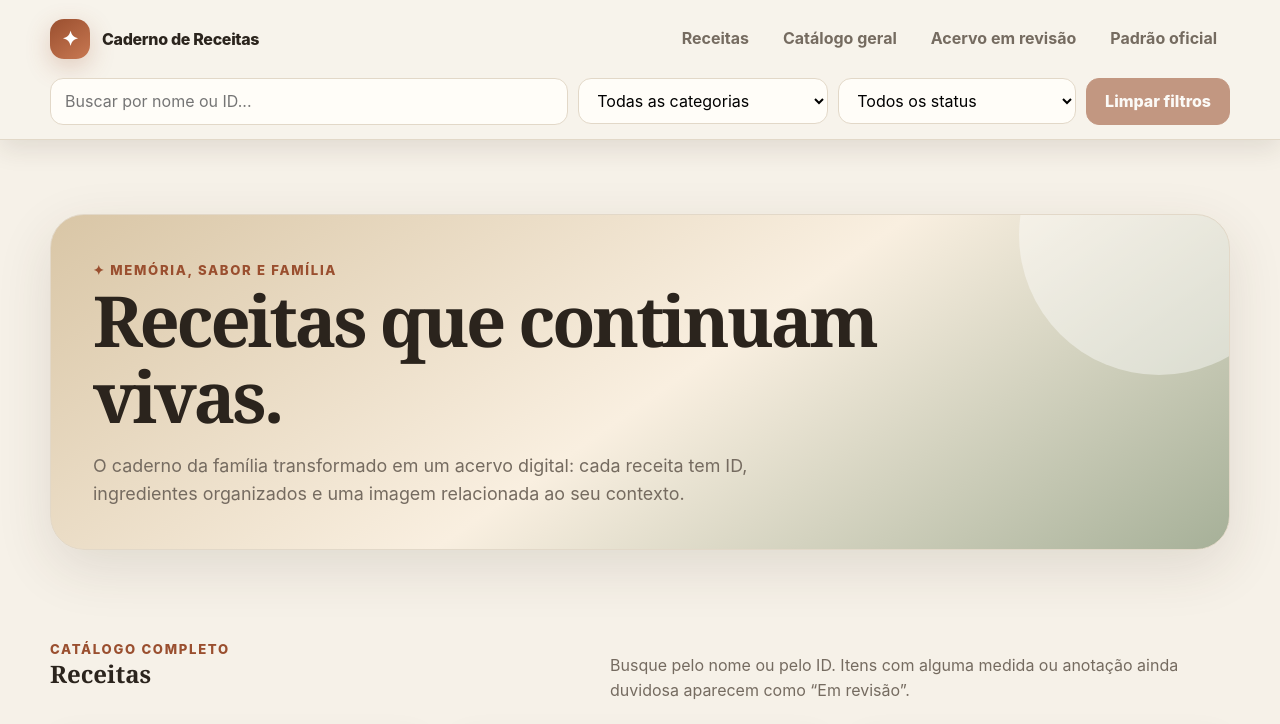
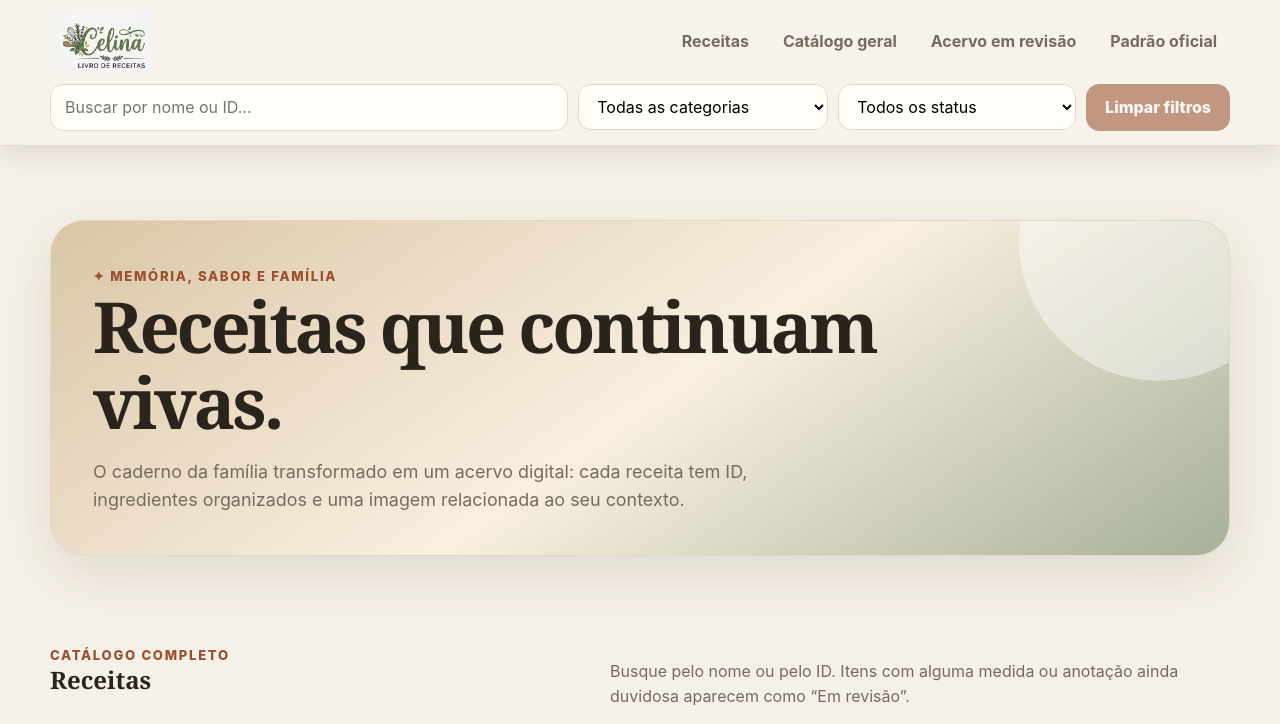
Before and after one commit to Luis89038373/Caderno-de-receitas, a plain HTML site: page index.html in a window 1280 px wide. Shown: the top 724 px of the page. Drawn offline with Linux system fonts and the light colour scheme.

Commit message:
V12.6 - corrigir filtro e adicionar logo

```diff
--- a/assets/css/styles.css
+++ b/assets/css/styles.css
@@ -407,3 +407,50 @@ body.fixed-header-ready #site-nav .topbar{
   position:relative !important;
   width:100%;
 }
+
+
+/* V12.6 — Logo Celina e feedback do filtro */
+.brand-celina{
+  display:flex;
+  align-items:center;
+  min-width:220px;
+}
+.brand-logo{
+  display:block;
+  width:auto;
+  height:64px;
+  max-width:270px;
+  object-fit:contain;
+}
+.results-info{
+  margin:-4px 0 22px;
+  font-weight:800;
+  color:var(--accent);
+  font-size:.98rem;
+}
+.results-info[hidden]{
+  display:none;
+}
+#recipes{
+  scroll-margin-top:calc(var(--fixed-header-height, 150px) + 16px);
+}
+
+@media(max-width:900px){
+  .brand-logo{
+    height:56px;
+    max-width:235px;
+  }
+}
+@media(max-width:760px){
+  .brand-celina{min-width:0}
+  .brand-logo{
+    height:46px;
+    max-width:190px;
+  }
+}
+@media(max-width:420px){
+  .brand-logo{
+    height:40px;
+    max-width:165px;
+  }
+}
--- a/assets/js/app.js
+++ b/assets/js/app.js
@@ -1,7 +1,7 @@
 
 const $ = (s, root=document) => root.querySelector(s);
 const $$ = (s, root=document) => [...root.querySelectorAll(s)];
-const SITE_ASSET_VERSION='v12.5-20260818';
+const SITE_ASSET_VERSION='v12.6-20260818';
 function versionedURL(url){
   const value=String(url??'');
   if(!value || /^(https?:|data:|blob:)/i.test(value)) return value;
@@ -46,8 +46,8 @@ function nav(){
     </div>`:'';
   return `<header class="topbar">
     <div class="container nav">
-      <a class="brand" href="index.html" aria-label="Página inicial do Caderno de Receitas">
-        <span class="brand-mark">✦</span><span>Caderno de Receitas</span>
+      <a class="brand brand-celina" href="index.html" aria-label="Celina — Livro de Receitas">
+        <img class="brand-logo" src="${versionedURL('assets/img/logo-celina.png')}" alt="Celina — Livro de Receitas">
       </a>
       <button class="menu-toggle" type="button" aria-label="Abrir menu" aria-expanded="false" aria-controls="main-navigation">
         <span></span><span></span><span></span>
@@ -64,42 +64,107 @@ function nav(){
 
 async function initRecipeListing(){
   if(!isListingPage()) return;
-  const q=$('#q'), cat=$('#cat'), status=$('#status'), clear=$('#clear-filters'), grid=$('#recipes'), empty=$('#empty');
-  if(!q || !cat || !status || !clear || !grid || !empty) return;
+
+  const q=$('#q');
+  const cat=$('#cat');
+  const status=$('#status');
+  const clear=$('#clear-filters');
+  const grid=$('#recipes');
+  const empty=$('#empty');
+
+  if(!q || !cat || !status || !clear || !grid || !empty){
+    console.error('Controles do catálogo não encontrados.');
+    return;
+  }
 
   const recipes=await loadJSON('data/recipes.json');
-  const cats=[...new Set(recipes.map(r=>r.categoria))].sort((a,b)=>a.localeCompare(b,'pt-BR'));
-  cats.forEach(c=>cat.insertAdjacentHTML('beforeend',`<option value="${safe(c)}">${safe(c)}</option>`));
+
+  // Repõe as opções para impedir duplicações após recarga/navegação.
+  cat.innerHTML='<option value="">Todas as categorias</option>';
+  const cats=[...new Set(recipes.map(r=>r.categoria).filter(Boolean))]
+    .sort((a,b)=>a.localeCompare(b,'pt-BR'));
+  cats.forEach(c=>{
+    const opt=document.createElement('option');
+    opt.value=c;
+    opt.textContent=c;
+    cat.appendChild(opt);
+  });
+
+  let resultInfo=$('#results-info');
+  if(!resultInfo){
+    resultInfo=document.createElement('div');
+    resultInfo.id='results-info';
+    resultInfo.className='results-info';
+    const sectionHead=grid.closest('.section')?.querySelector('.section-head');
+    if(sectionHead) sectionHead.insertAdjacentElement('afterend',resultInfo);
+  }
 
   const updateClear=()=>{
-    const active=Boolean(q.value || cat.value || status.value);
+    const active=Boolean(q.value.trim() || cat.value || status.value);
     clear.disabled=!active;
     clear.setAttribute('aria-disabled',String(!active));
   };
 
-  const render=()=>{
+  const moveToResults=()=>{
+    const section=grid.closest('.section');
+    if(!section) return;
+    const headerHeight=parseFloat(
+      getComputedStyle(document.documentElement).getPropertyValue('--fixed-header-height')
+    ) || document.querySelector('#site-nav')?.getBoundingClientRect().height || 0;
+    const target=Math.max(
+      0,
+      section.getBoundingClientRect().top + window.scrollY - headerHeight - 14
+    );
+    window.scrollTo({top:target,behavior:'smooth'});
+  };
+
+  const render=(shouldMove=false)=>{
+    const query=q.value.trim();
+    const category=cat.value;
+    const state=status.value;
+
     const list=recipes.filter(r=>
-      matchesSearch(r,q.value) &&
-      (!cat.value || r.categoria===cat.value) &&
-      (!status.value || r.status===status.value)
+      matchesSearch(r,query) &&
+      (!category || r.categoria===category) &&
+      (!state || r.status===state)
     );
+
     grid.innerHTML=list.map(recipeCard).join('');
     empty.hidden=Boolean(list.length);
+
+    if(resultInfo){
+      const active=Boolean(query || category || state);
+      resultInfo.hidden=!active;
+      resultInfo.textContent=active
+        ? `${list.length} ${list.length===1?'receita encontrada':'receitas encontradas'}`
+        : '';
+    }
+
     updateClear();
+
+    if(shouldMove){
+      window.requestAnimationFrame(moveToResults);
+    }
   };
 
-  q.addEventListener('input',render);
-  cat.addEventListener('change',render);
-  status.addEventListener('change',render);
+  let inputTimer=null;
+  q.addEventListener('input',()=>{
+    window.clearTimeout(inputTimer);
+    inputTimer=window.setTimeout(()=>render(true),120);
+  });
+
+  cat.addEventListener('change',()=>render(true));
+  status.addEventListener('change',()=>render(true));
+
   clear.addEventListener('click',()=>{
     q.value='';
     cat.value='';
     status.value='';
-    render();
+    render(true);
     q.focus();
   });
 
-  render();
+  render(false);
 }
 
 
--- a/index.html
+++ b/index.html
@@ -1,8 +1,8 @@
-<!doctype html><html lang="pt-BR"><head><meta charset="utf-8"><meta name="viewport" content="width=device-width,initial-scale=1"><title>Caderno de Receitas da Família</title><meta name="description" content="Acervo digital de receitas da família, organizado por ID e responsivo para PC e celular."><link rel="stylesheet" href="assets/css/styles.css?v=12.5-20260818"><script defer src="assets/js/app.js?v=12.5-20260818"></script></head><body><div id="site-nav">
+<!doctype html><html lang="pt-BR"><head><meta charset="utf-8"><meta name="viewport" content="width=device-width,initial-scale=1"><title>Caderno de Receitas da Família</title><meta name="description" content="Acervo digital de receitas da família, organizado por ID e responsivo para PC e celular."><link rel="stylesheet" href="assets/css/styles.css?v=12.6-20260818"><script defer src="assets/js/app.js?v=12.6-20260818"></script><link rel="icon" href="favicon.ico?v=12.6-20260818" sizes="any"><link rel="icon" type="image/png" href="icons/celina-icon-256.png?v=12.6-20260818"><link rel="apple-touch-icon" href="icons/apple-touch-icon.png?v=12.6-20260818"><link rel="manifest" href="manifest.webmanifest?v=12.6-20260818"><meta name="theme-color" content="#a94f2d"></head><body><div id="site-nav">
 <header class="topbar">
   <div class="container nav">
-    <a class="brand" href="index.html" aria-label="Página inicial do Caderno de Receitas">
-      <span class="brand-mark">✦</span><span>Caderno de Receitas</span>
+    <a class="brand brand-celina" href="index.html" aria-label="Celina — Livro de Receitas">
+      <img class="brand-logo" src="assets/img/logo-celina.png?v=12.6-20260818" alt="Celina — Livro de Receitas">
     </a>
     <button class="menu-toggle" type="button" aria-label="Abrir menu" aria-expanded="false" aria-controls="main-navigation">
       <span></span><span></span><span></span>
```
Also changed, not shown: acervo.html (+1 -1 lines), catalogo.html (+3 -3 lines), ficha.html (+1 -1 lines), receita.html (+1 -1 lines), LEIA-ME_V12_6.txt (added), assets/img/logo-celina.png (added), favicon.ico (added), icons/apple-touch-icon.png (added), icons/celina-icon-256.png (added), icons/icon-192.png (added), icons/icon-512.png (added), manifest.webmanifest (added), 2 other files.
